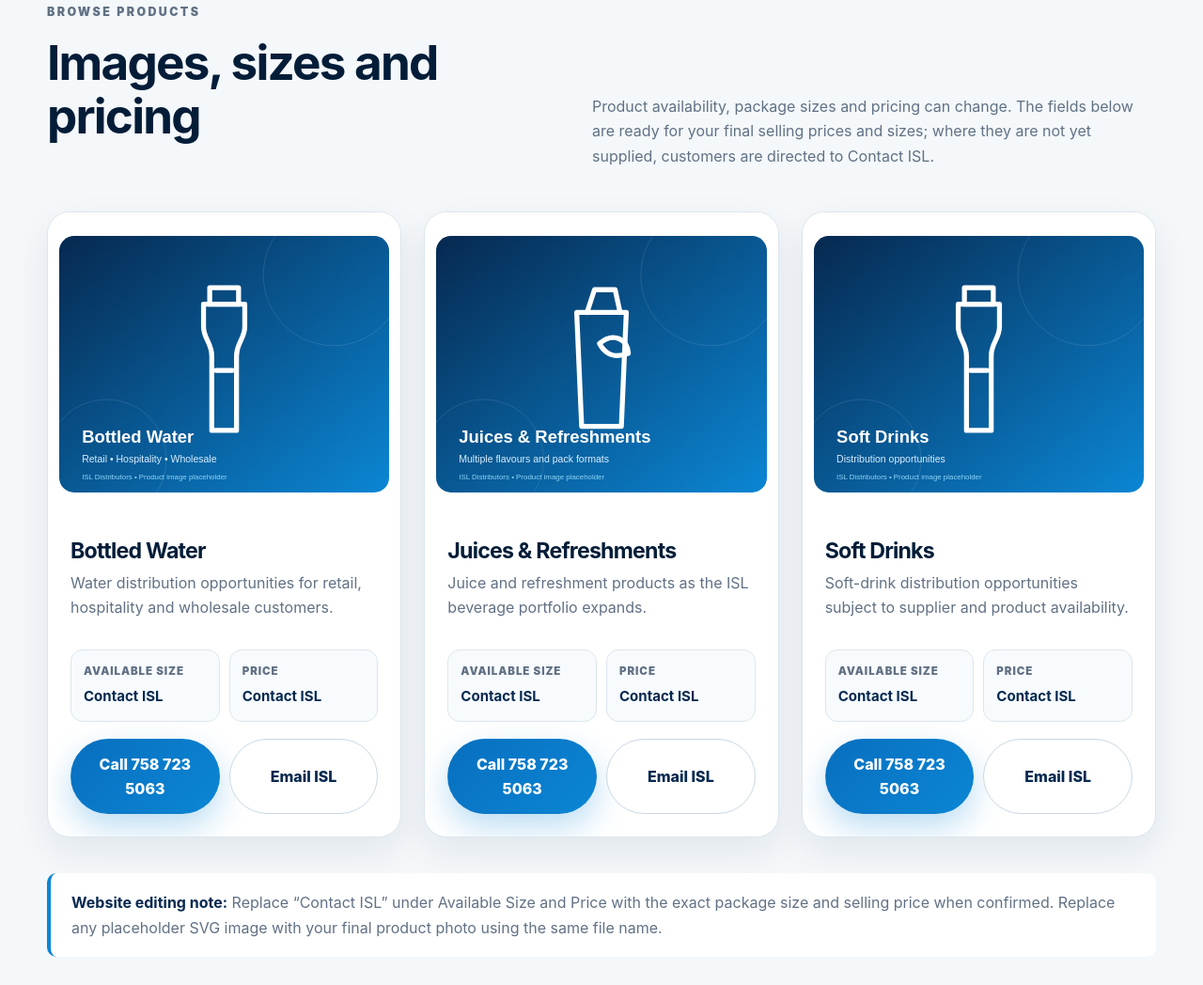
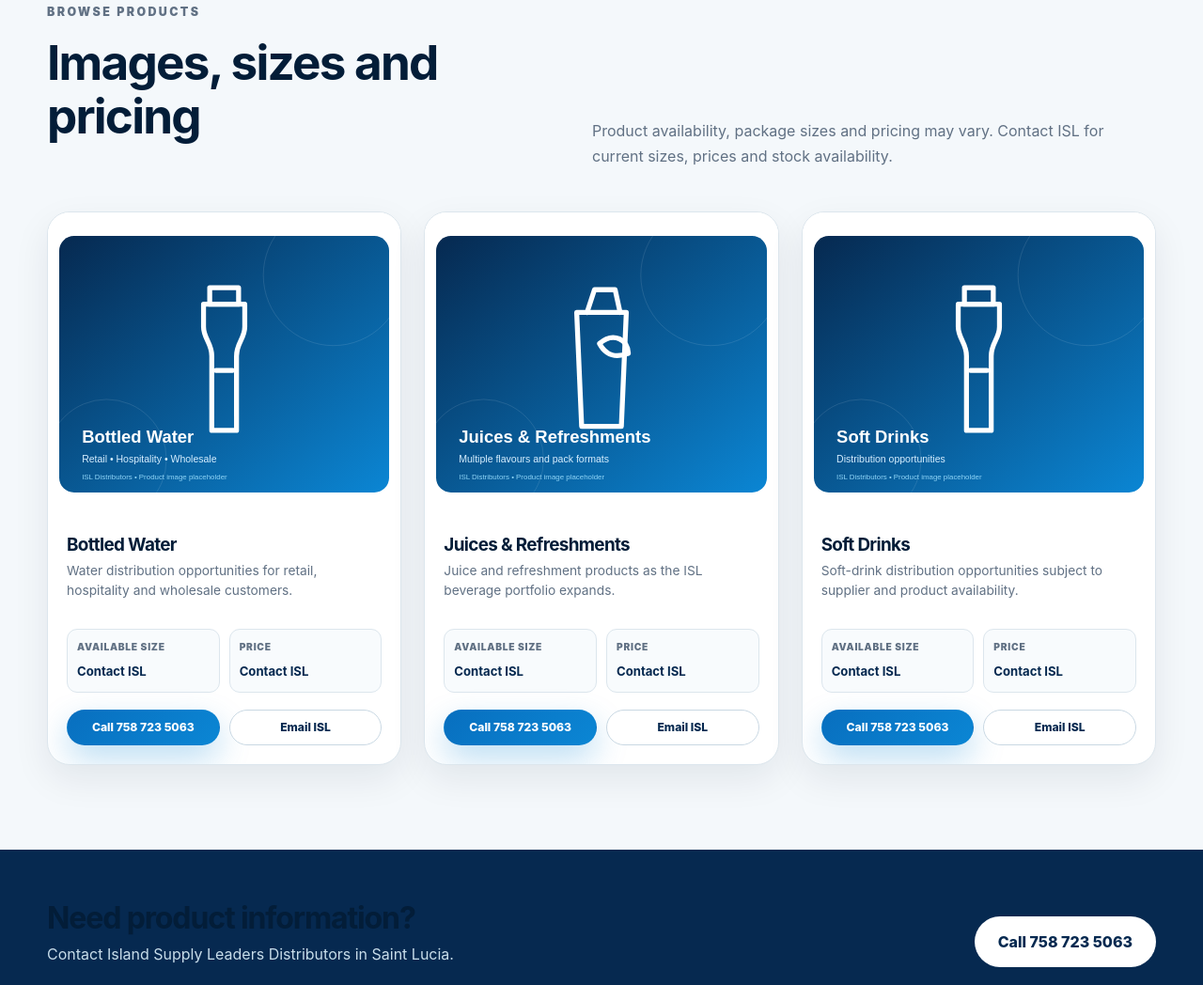
Before and after one commit to marvin758/curious-faloodeh-9b43f1, a plain HTML site: page beverages.html in a window 1280 px wide. Shown: the part 574-1622 px from the top of the page at 94% size. Drawn offline with Linux system fonts and the light colour scheme; files whose address does not match are found by name.

Commit message:
Add files via upload

```diff
--- a/beverages.html
+++ b/beverages.html
@@ -17,7 +17,7 @@
       <a class="brand" href="index.html" aria-label="ISL Distributors home"><img src="assets/isl-logo.png" alt="Island Supply Leaders Distributors logo"></a>
       <button class="menu-toggle" type="button" aria-expanded="false" aria-controls="site-nav"><span class="sr-only">Open navigation</span><span></span><span></span><span></span></button>
       <nav class="site-nav" id="site-nav" aria-label="Primary navigation">
-        <a href="index.html#about">About</a><a href="index.html#products">Products</a><a href="index.html#business">Business Supply</a><a href="index.html#contact">Contact</a><a class="nav-button" href="index.html#contact">Contact ISL</a>
+        <a href="index.html#about">About</a><a href="index.html#products">Products</a><a href="index.html#business">Business Supply</a><a href="index.html#contact">Contact</a>
       </nav>
     </div>
   </header>
@@ -38,7 +38,7 @@
       <div class="container">
         <div class="catalog-intro">
           <div><p class="eyebrow">Browse Products</p><h2>Images, sizes and pricing</h2></div>
-          <p>Product availability, package sizes and pricing can change. The fields below are ready for your final selling prices and sizes; where they are not yet supplied, customers are directed to Contact ISL.</p>
+          <p>Product availability, package sizes and pricing may vary. Contact ISL for current sizes, prices and stock availability.</p>
         </div>
         <div class="catalog-grid"><article class="catalog-card reveal">
       <div class="catalog-image"><img class="label-art" src="assets/products/bottled-water.svg" alt="Bottled Water product image"></div>
@@ -85,7 +85,6 @@
         </div>
       </div>
     </article></div>
-        <div class="catalog-note"><strong>Website editing note:</strong> Replace “Contact ISL” under Available Size and Price with the exact package size and selling price when confirmed. Replace any placeholder SVG image with your final product photo using the same file name.</div>
       </div>
     </section>
     <section class="catalog-footer-contact">
--- a/styles.css
+++ b/styles.css
@@ -140,9 +140,9 @@ h3 { font-size: 1.25rem; }
 .art-lime { background: linear-gradient(145deg, #488d2d, #91c457); }
 .art-slate { background: linear-gradient(145deg, #344e67, #66859b); }
 .product-copy { padding: 25px; }
-.product-copy h3 { margin-bottom: 10px; }
-.product-copy p { min-height: 76px; margin-bottom: 17px; color: var(--muted); }
-.product-enquiry { padding: 0; border: 0; color: var(--navy-900); background: transparent; font-weight: 900; text-align: left; }
+.product-copy h3 { margin-bottom: 8px; font-size: 1.08rem; }
+.product-copy p { min-height: 64px; margin-bottom: 14px; color: var(--muted); font-size: .88rem; line-height: 1.5; }
+.product-enquiry { padding: 0; border: 0; color: var(--navy-900); background: transparent; font-size: .82rem; font-weight: 900; text-align: left; }
 .product-enquiry span { color: var(--blue-500); }
 
 .business-section { color: var(--white); background: linear-gradient(135deg, var(--navy-950), var(--navy-800)); }
@@ -277,15 +277,15 @@ h3 { font-size: 1.25rem; }
 .catalog-image { aspect-ratio: 1 / .86; display: grid; place-items: center; overflow: hidden; background: #eaf5fb; }
 .catalog-image img { width: 100%; height: 100%; object-fit: contain; background: #fff; }
 .catalog-image img.label-art { padding: 12px; object-fit: contain; }
-.catalog-body { padding: 24px; }
-.catalog-body h2 { margin: 0 0 8px; font-size: 1.45rem; }
-.catalog-body > p { min-height: 66px; color: var(--muted); }
+.catalog-body { padding: 20px; }
+.catalog-body h2 { margin: 0 0 7px; font-size: 1.18rem; }
+.catalog-body > p { min-height: 54px; color: var(--muted); font-size: .86rem; line-height: 1.5; }
 .product-meta { display: grid; grid-template-columns: 1fr 1fr; gap: 10px; margin: 18px 0; }
-.product-meta div { padding: 13px; border: 1px solid var(--line); border-radius: 13px; background: #f8fbfd; }
-.product-meta span { display: block; margin-bottom: 3px; color: var(--muted); font-size: .72rem; font-weight: 900; letter-spacing: .08em; text-transform: uppercase; }
-.product-meta strong { color: var(--navy-900); font-size: .94rem; }
+.product-meta div { padding: 10px; border: 1px solid var(--line); border-radius: 11px; background: #f8fbfd; }
+.product-meta span { display: block; margin-bottom: 3px; color: var(--muted); font-size: .64rem; font-weight: 900; letter-spacing: .07em; text-transform: uppercase; }
+.product-meta strong { color: var(--navy-900); font-size: .82rem; }
 .catalog-contact { display: flex; flex-wrap: wrap; gap: 10px; margin-top: 17px; }
-.catalog-contact a { flex: 1 1 150px; text-align: center; }
+.catalog-contact a { flex: 1 1 125px; padding: 8px 12px; min-height: 34px; font-size: .76rem; text-align: center; }
 .catalog-note { margin-top: 38px; padding: 18px 22px; border-left: 4px solid var(--blue-500); border-radius: 10px; color: var(--muted); background: #fff; }
 .catalog-note strong { color: var(--navy-900); }
 .catalog-footer-contact { padding: 55px 0; color: #fff; background: #062950; }
```
Also changed, not shown: automotive.html (+2 -3 lines), facility.html (+2 -3 lines), general-goods.html (+2 -3 lines), household.html (+2 -3 lines), index.html (+1 -2 lines), README-CATALOG.txt.
